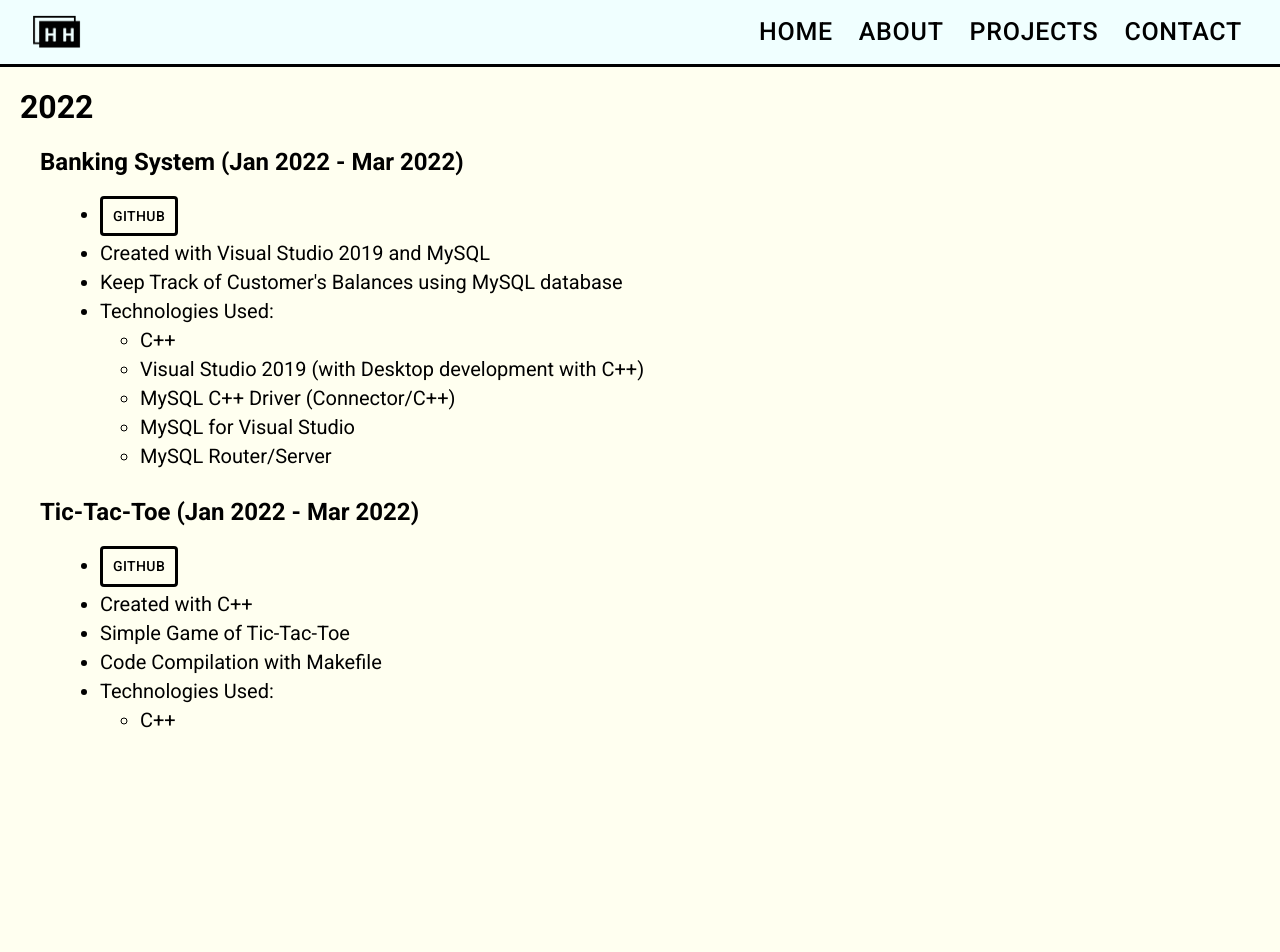
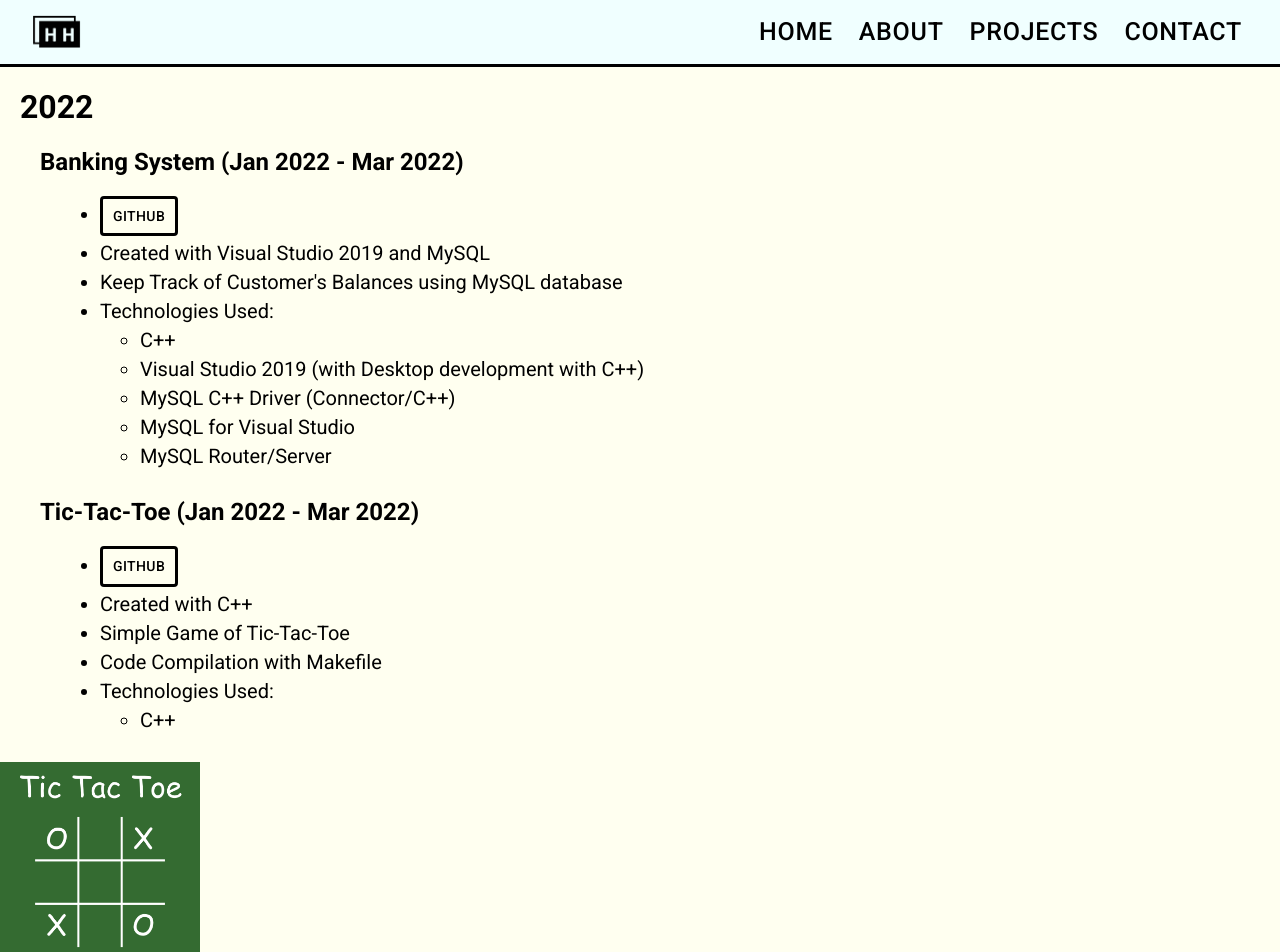
Before and after one commit to haostonh/portfolio, a React (Create React App) app in the folder client/: page /portfolio/projects in a window 1280 px wide. Shown: the top 952 px of the page. Before the commit the page ends 800 px from the top, so only its background shows below. Built offline with nearby package versions, Linux system fonts and the light colour scheme.

Commit message:
added tic-tac-toe icon to projects page

```diff
--- a/client/src/pages/Projects.jsx
+++ b/client/src/pages/Projects.jsx
@@ -4,6 +4,7 @@ import NavBar from '../components/NavBar';
 import PortfolioHelmet from '../components/PortfolioHelmet';
 import BankingSystem from '../projects/2022/BankingSystem';
 import TicTacToe from '../projects/2022/TicTacToe';
+import TicTacToeIcon from '../images/Tic-Tac-Toe-Icon.png';
 
 const Projects = () => {
   return (
@@ -14,6 +15,7 @@ const Projects = () => {
         <h1 className='yearTitle'>2022</h1>
         <BankingSystem/>
         <TicTacToe/>
+        <img src={TicTacToeIcon} alt={'Tic-Tac-Toe Icon'} width='200px' height='200px'/>
       </div>
     </div>
   );
```
